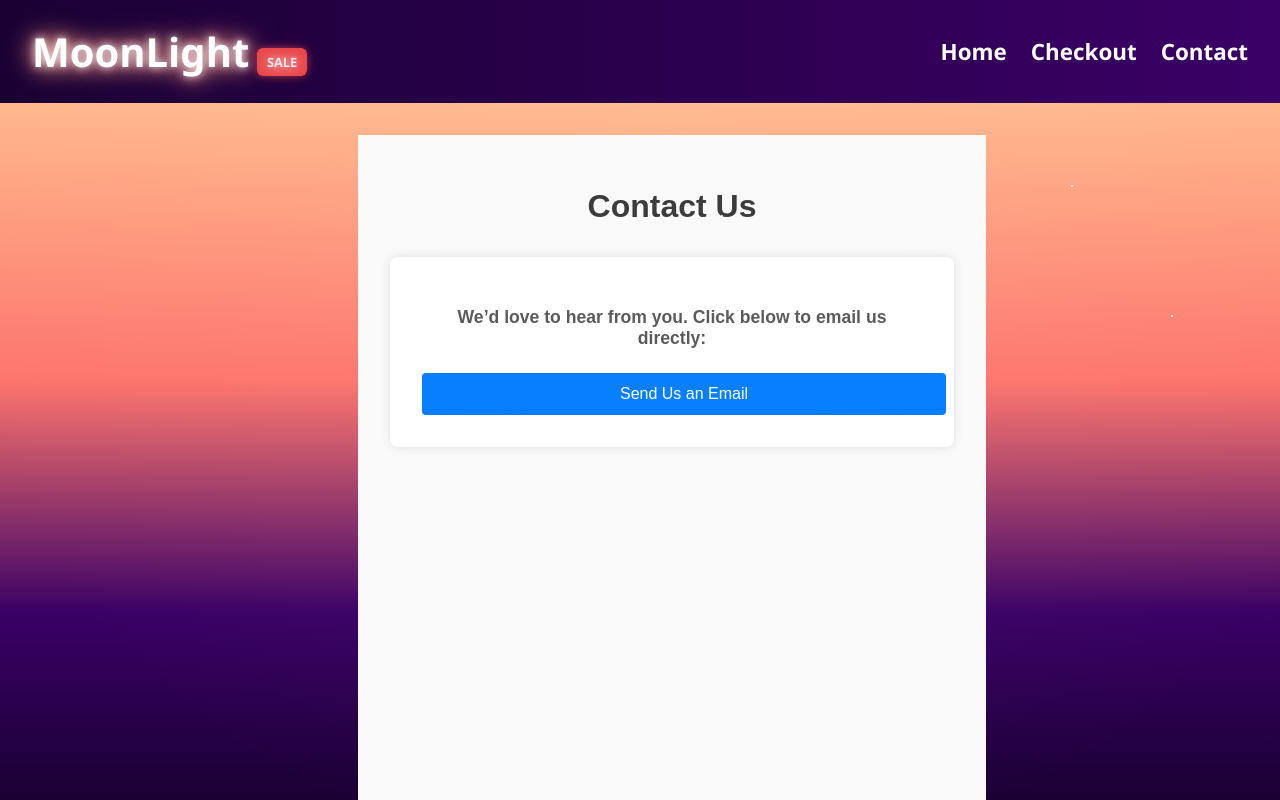
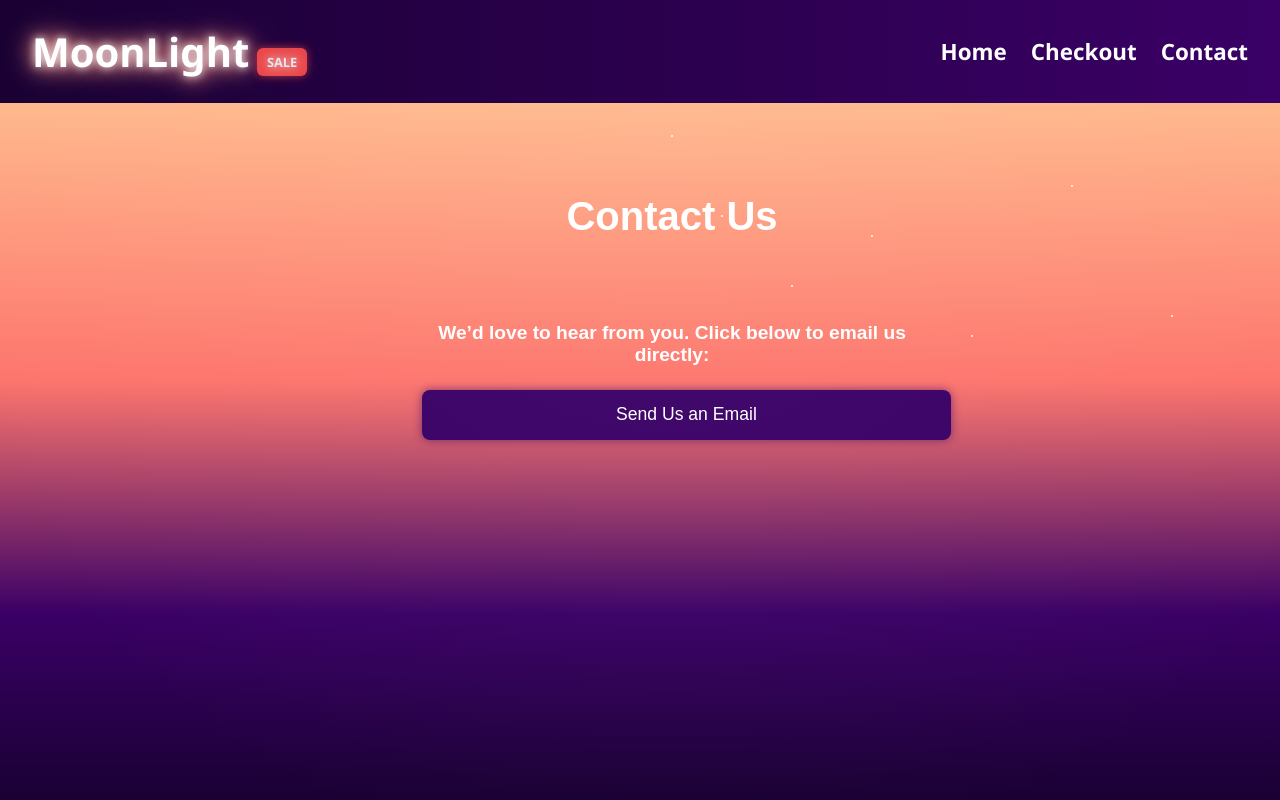
Before and after one commit to Paulo-Carrera/moon-light, a React (Vite) app: page /contact in a window 1280 px wide. Built offline with nearby package versions, Linux system fonts and the light colour scheme.

Commit message:
contact page cleanup

```diff
--- a/src/pages/Contact.jsx
+++ b/src/pages/Contact.jsx
@@ -13,7 +13,7 @@ const Contact = () => {
           </p>
 
           <a
-          href="mailto:customer.service3252@gmail.com?subject=Contact%20from%20Product%20Pulse"
+            href="mailto:customer.service3252@gmail.com?subject=Contact%20from%20MoonLight"
             style={styles.button}
           >
             Send Us an Email
@@ -28,43 +28,42 @@ const styles = {
   container: {
     padding: '2rem',
     fontFamily: 'Arial, sans-serif',
-    backgroundColor: '#f9f9f9',
     minHeight: '100vh',
+    color: 'white',
+    textAlign: 'center',
   },
   title: {
     textAlign: 'center',
     marginBottom: '2rem',
-    fontSize: '2rem',
-    color: '#333',
+    fontSize: '2.5rem',
+    color: 'white',
   },
   form: {
     maxWidth: '500px',
     margin: '0 auto',
-    backgroundColor: '#fff',
     padding: '2rem',
-    borderRadius: '8px',
-    boxShadow: '0 0 10px rgba(0,0,0,0.1)',
   },
   label: {
     display: 'block',
     marginBottom: '1.5rem',
     fontWeight: 'bold',
-    color: '#555',
-    fontSize: '1.1rem',
-    textAlign: 'center',
+    fontSize: '1.2rem',
+    color: 'white',
   },
   button: {
     display: 'block',
     width: '100%',
-    padding: '0.75rem',
-    backgroundColor: '#007bff',
+    padding: '0.9rem',
+    backgroundColor: '#3a0066',
     color: '#fff',
-    fontSize: '1rem',
+    fontSize: '1.1rem',
     border: 'none',
-    borderRadius: '4px',
+    borderRadius: '8px',
     cursor: 'pointer',
     textAlign: 'center',
     textDecoration: 'none',
+    boxShadow: '0 0 10px rgba(58, 0, 102, 0.6)',
+    transition: 'all 0.3s ease',
   },
 };
 
```
Lines whose indentation alone changed are shown as unchanged.
